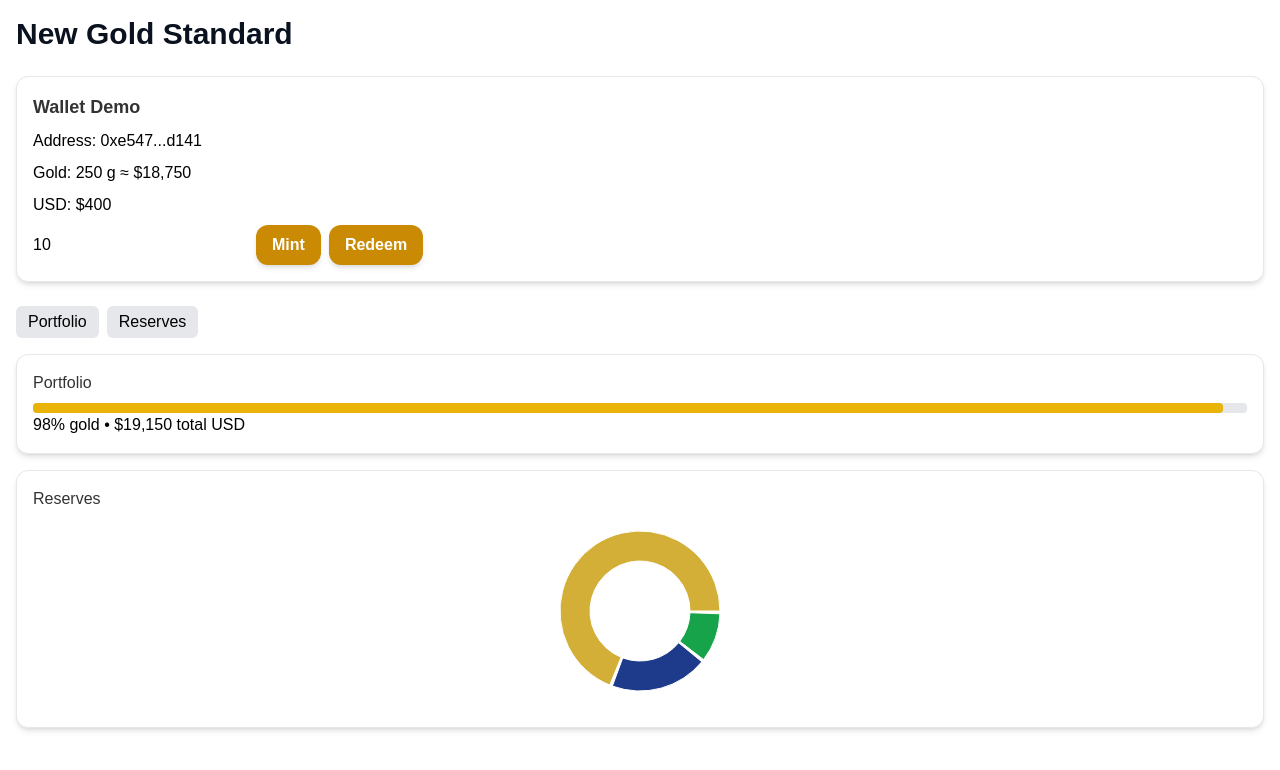
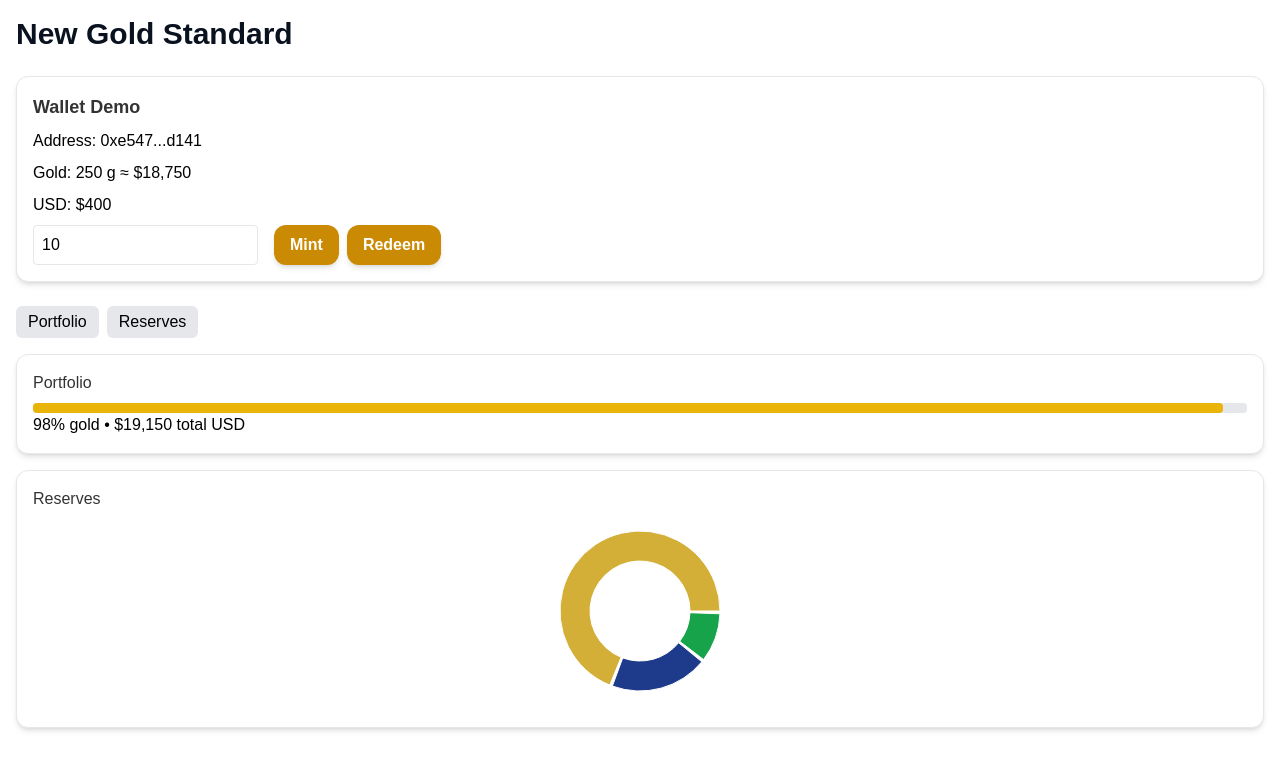
Before and after one commit to Hajrajadoon/hybrid-gold-frontend, a React (Create React App) app: page / in a window 1280 px wide. Shown: the top 770 px of the page. Built offline with nearby package versions, Linux system fonts and the light colour scheme.

Commit message:
Update input.tsx

```diff
--- a/src/components/ui/input.tsx
+++ b/src/components/ui/input.tsx
@@ -1,3 +1,19 @@
 import React from "react";
 
-export const Input: React.FC<React.InputHTMLAttributes<HTMLInputElement>> = (props) => <input {...props} />;
+interface InputProps {
+  type?: string;
+  value: number | string;
+  onChange: (e: React.ChangeEvent<HTMLInputElement>) => void;
+  min?: number;
+  className?: string;
+}
+
+export const Input: React.FC<InputProps> = ({ type = "text", value, onChange, min, className }) => (
+  <input
+    type={type}
+    value={value}
+    min={min}
+    onChange={onChange}
+    className={`border rounded px-2 py-1 ${className}`}
+  />
+);
```
